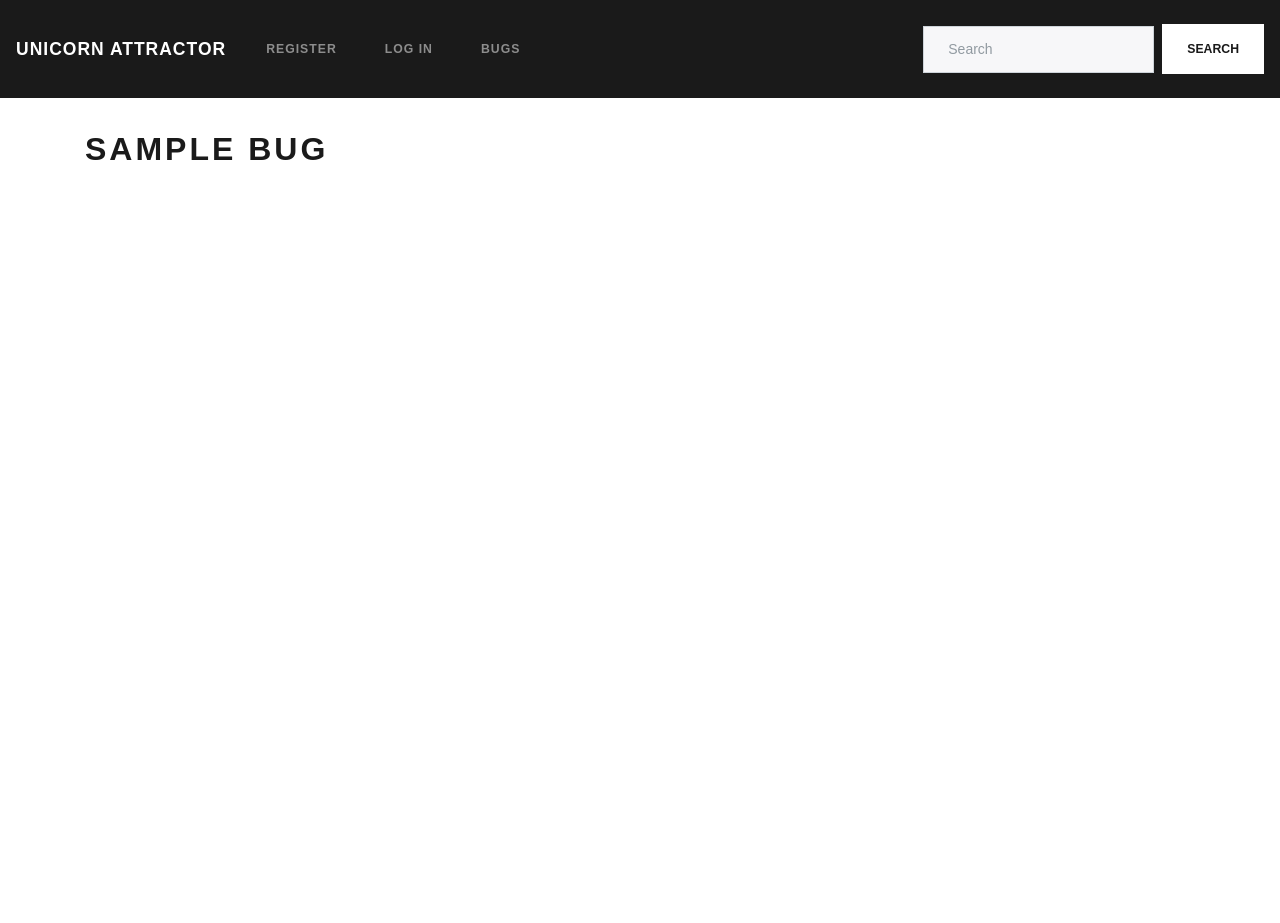
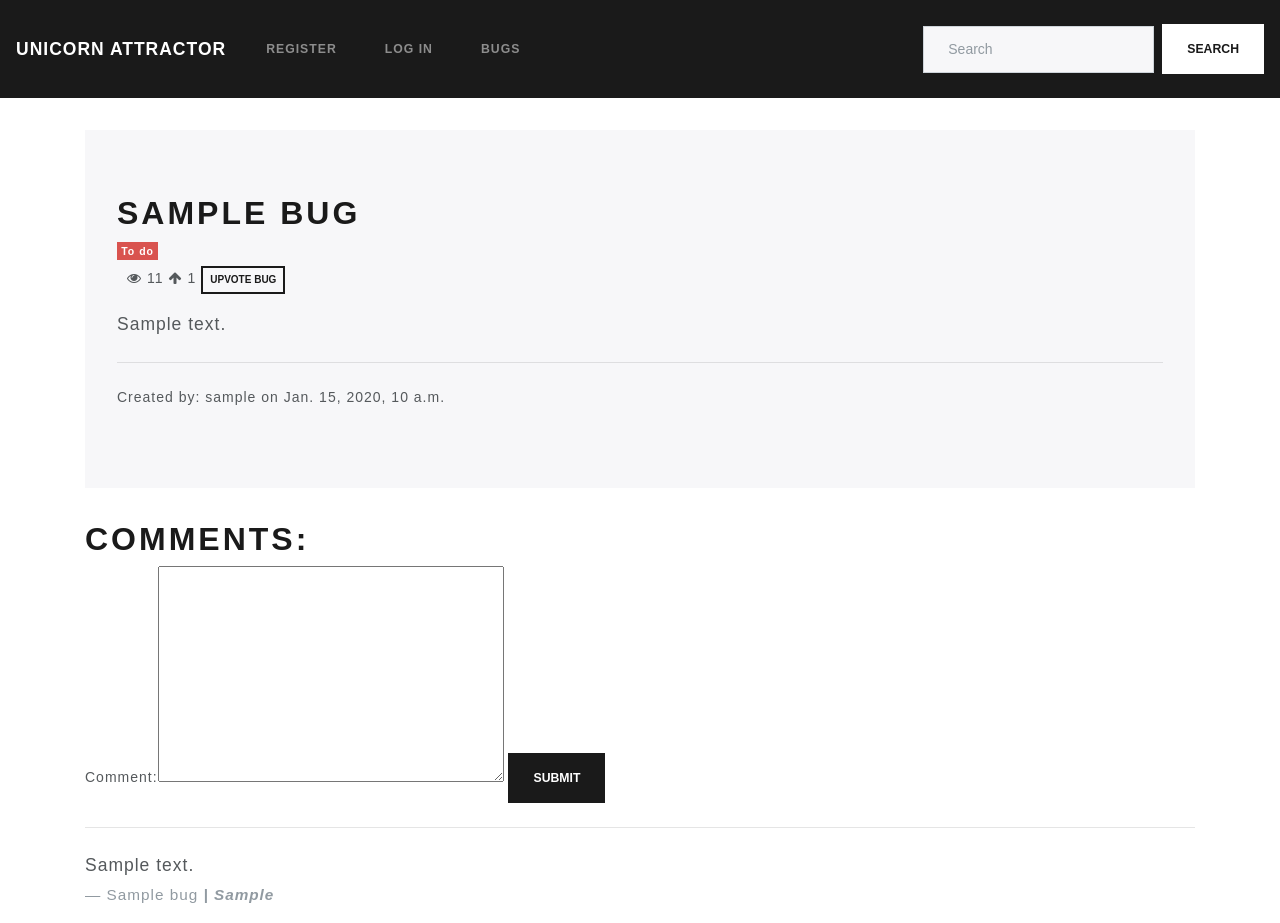
Before and after one commit to ShaneMuir/BugFeature-Tracker, a Django app: page /bugs/1/ in a window 1280 px wide. Before the commit the page ends 160 px from the top, so only its background shows below. Run offline with Django 3.2, Linux system fonts and the light colour scheme; tables that the repository leaves empty hold one stand-in row (values such as "Sample post"); parts of the project's set-up code (start-up, migrations or seed data) failed here and were passed over; some libraries are stand-ins or nearby versions.

Commit message:
Added comments to single_bug_view and successfully display them on page if comment.count > 0

```diff
--- a/bugs/admin.py
+++ b/bugs/admin.py
@@ -10,6 +10,7 @@ class BugAdmin(admin.ModelAdmin):
 
 class BugCommentAdmin(admin.ModelAdmin):
     list_display = ['bug', 'comment', 'creator']
+    list_filter = ('bug',)
 
 admin.site.register(Bug, BugAdmin)
 admin.site.register(BugComment, BugCommentAdmin)
--- /dev/null
+++ b/bugs/forms.py
@@ -0,0 +1,8 @@
+from django import forms
+from .models import BugComment
+
+class BugCommentForm(forms.ModelForm):
+    class Meta:
+        model = BugComment
+        fields = ('comment',)
+        comment = forms.Textarea()
--- a/bugs/templates/bugs.html
+++ b/bugs/templates/bugs.html
@@ -4,7 +4,8 @@
   {% block heading %}
   <h1>Bugs</h1>{% endblock %} {% block content %} {% for bug in bugs %}
   <div class="card border-primary mb-3">
-    <div class="card-header">{{ bug.status }}<span class="card-link"><i class="fa fa-eye p5"></i>{{ bug.views }}<i class="fa fa-arrow-up p5"></i>{{ bug.bug_upvotes }}</span></div>
+    <div class="card-header">{{ bug.status }}<span class="card-link"><i class="fa fa-eye p5"></i>{{ bug.views }}
+    <i class="fa fa-arrow-up p5"></i>{{ bug.bug_upvotes }}</span></div>
     <div class="card-body">
       <h4 class="card-title">{{ bug.title|capfirst }}</h4>
       <p class="card-text">{{ bug.description|capfirst }}</p>
--- a/bugs/templates/single_bug.html
+++ b/bugs/templates/single_bug.html
@@ -1,7 +1,40 @@
-{% extends 'base.html' %} {% block title %}{{ bug.title }}{% endblock %}
+{% extends 'base.html' %} {% load bootstrap_tags %} {% block title %}{{ bug.title }}{% endblock %} {% block content %}
+<div class="jumbotron">
+    <h1>{{ bug.title }}</h1><span class="badge badge-danger">{{ bug.status }}</span>
+    <div class="inline">
+        <p class="p5"><span class=""><i class="fa fa-eye p5"></i>{{ bug.views }}<i class="fa fa-arrow-up p5"></i>{{ bug.bug_upvotes }}</span></p>
+        <button type="button" class="btn btn-outline-primary upvote-btn">Upvote Bug</button>
+    </div>
+    <p class="lead">{{ bug.description }}</p>
+    <hr class="my-4">
+    <p>Created by: {{bug.creator }} on {{ bug.created_date }}</p>
+</div>
+<div class="row">
+    <div class="col-sm-12">
 
-  {% block heading %}<h1>{{ bug.title }}</h1>{% endblock %}
+        <form>
+            <fieldset>
+                <h1>Comments:</h1>
+                {% csrf_token %} {{ bug_comment_form|as_bootstrap }}
+                <button type="submit" class="btn btn-primary">Submit</button>
+            </fieldset>
+        </form>
 
-  {% block content %}
+        {% if comments.count == 0 %}
+        <br>
+        <h4>There are no comments on this bug yet!</h4>
+        {% else %}
 
-  {% endblock %}
+        {% for comment in comments %}
+        <hr class="my-4">
+        <blockquote class="blockquote text-left">
+            <p class="mb-0">{{ comment.comment|capfirst }}</p>
+            <footer class="blockquote-footer">{{ comment.bug|capfirst }}<cite title="Source Title" class="title"> | {{ comment.creator|capfirst }}</cite></footer>
+        </blockquote>
+        {% endfor %}
+
+        {% endif %}
+
+    </div>
+</div>
+{% endblock %}
--- a/bugs/views.py
+++ b/bugs/views.py
@@ -1,7 +1,8 @@
-from django.shortcuts import render, get_object_or_404
+from django.shortcuts import render, get_object_or_404, redirect
 from django.contrib.auth.decorators import login_required
 from django.utils import timezone
-from .models import Bug
+from .models import Bug, BugComment
+from .forms import BugCommentForm
 
 
 # Create your views here.
@@ -28,8 +29,25 @@ def single_bug_view(request, pk):
     """
     bug = get_object_or_404(Bug, pk=pk)
 
+
+    if request.method == 'POST':
+        bug_comment_form = BugCommentForm(request.POST or None)
+        if bug_comment_form.is_valid():
+            comment = request.POST.get('comment')
+            bug_comment = BugCommentForm.objects.create(bug=bug, creator=request.user, comment=comment)
+            bug_comment.save()
+            return redirect(single_bug_view, bug.pk)
+    else:
+        bug_comment_form = BugCommentForm()
+        bug.views += 1
+        bug.save()
+
+    comments = BugComment.objects.filter(bug=bug)
+
     context = {
         'bug' : bug,
+        'bug_comment_form': bug_comment_form,
+        'comments': comments
     }
 
     return render(request, 'single_bug.html', context)
--- a/static/css/main.css
+++ b/static/css/main.css
@@ -6,13 +6,6 @@ main {
     margin-top: 2rem;
 }
 
-footer {
-    margin-top: 40px;
-    padding-top: 20px;
-    padding-bottom: 20px;
-    border-top: 1px solid #ededed;
-    color: #A9A9A9;
-}
 
 .icon-bar {
     background-color: #fff;
@@ -36,3 +29,23 @@ footer {
 .p5 {
     padding: 5px;
 }
+
+.inline {
+    display: flex;
+    align-items: baseline;
+}
+
+.upvote-btn {
+    height: 28px;
+    width: 84px;
+    font-size: 10px;
+    padding: 0;
+}
+
+.title {
+    font-weight: bold;
+}
+
+.blockquote-footer {
+    padding-top: 5px;
+}
```
